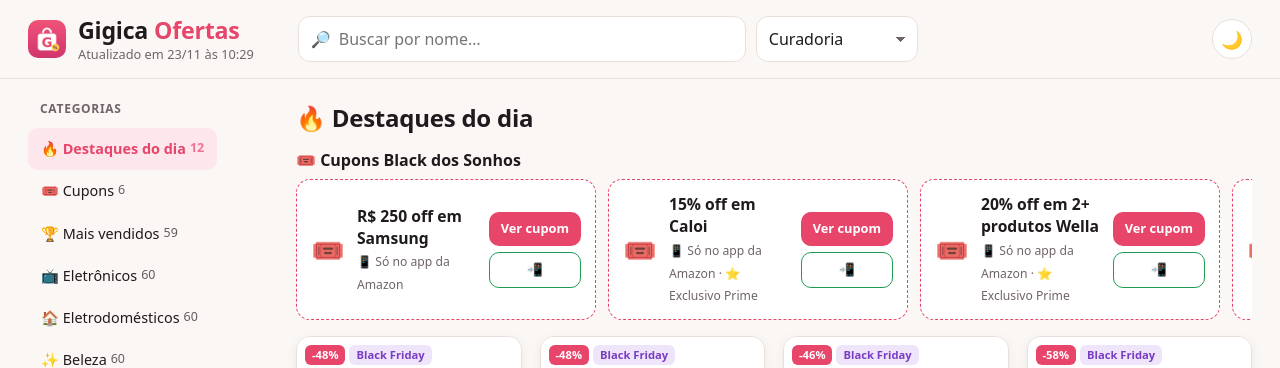
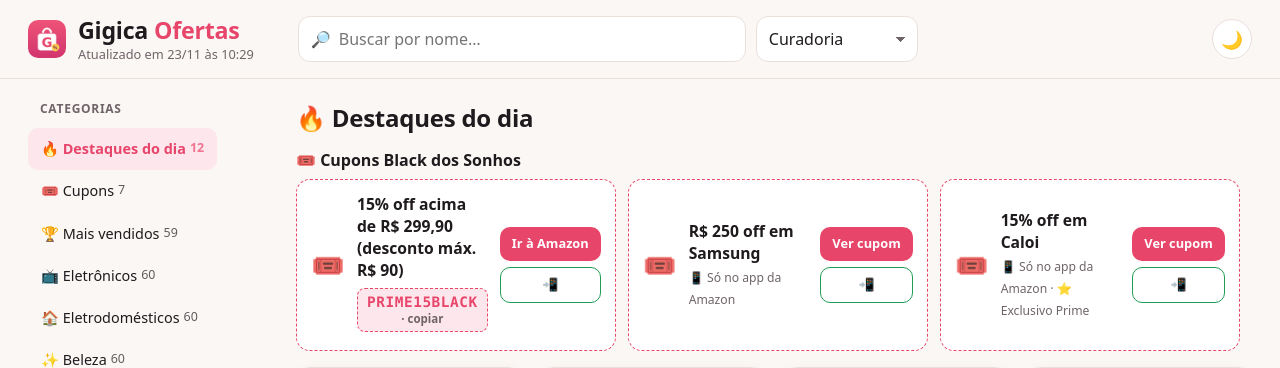
Before and after one commit to gitannus-glitch/gigica-ofertas, a plain HTML site: page index.html in a window 1280 px wide. Shown: the top 368 px of the page. Drawn offline with Linux system fonts and the light colour scheme; grey boxes are pictures that could not be loaded.

Commit message:
Cupom PRIME15BLACK com botão de copiar
Co-Authored-By: Claude Opus 5.5 <noreply@anthropic.com>
Claude-Session: https://claude.ai/code/session_018rEYmTNesVrMrceR6yDp7G

```diff
--- a/cupons.json
+++ b/cupons.json
@@ -1,18 +1,62 @@
 {
-  "campanha": "Black dos Sonhos",
-  "adicionadoEm": "2026-11-23T11:40",
-  "cupons": [
-    {"titulo": "R$ 250 off em Samsung", "marca": "Samsung", "soApp": true, "prime": false,
-     "link": "https://www.amazon.com.br/promotion/psp/A6BJ7AUHT0ERC?tag=gigicaofertas-20", "expira": null},
-    {"titulo": "15% off em Caloi", "marca": "Caloi", "soApp": true, "prime": true,
-     "link": "https://www.amazon.com.br/promotion/psp/A250UD3EEZ2CZK?tag=gigicaofertas-20", "expira": null},
-    {"titulo": "20% off em 2+ produtos Wella", "marca": "Wella", "soApp": true, "prime": true,
-     "link": "https://www.amazon.com.br/promotion/psp/A1GZF51ZWN2UGN?tag=gigicaofertas-20", "expira": null},
-    {"titulo": "20% off em Mondelez", "marca": "Mondelez", "soApp": true, "prime": false,
-     "link": "https://www.amazon.com.br/promotion/psp/A3LHJAPMA6BCY0?tag=gigicaofertas-20", "expira": null},
-    {"titulo": "20% off em Kérastase & L'Oréal Pro", "marca": "Kérastase", "soApp": true, "prime": false,
-     "link": "https://www.amazon.com.br/promotion/psp/A33O3KLVLFN32W?tag=gigicaofertas-20", "expira": null},
-    {"titulo": "20% off em produtos Nivea", "marca": "Nivea", "soApp": true, "prime": false,
-     "link": "https://www.amazon.com.br/promotion/psp/A3PKMIDVLY8UQK?tag=gigicaofertas-20", "expira": null}
-  ]
+ "campanha": "Black dos Sonhos",
+ "adicionadoEm": "2026-11-23T11:40",
+ "cupons": [
+  {
+   "titulo": "15% off acima de R$ 299,90 (desconto máx. R$ 90)",
+   "codigo": "PRIME15BLACK",
+   "soApp": false,
+   "prime": false,
+   "link": "https://www.amazon.com.br/?tag=gigicaofertas-20",
+   "expira": null
+  },
+  {
+   "titulo": "R$ 250 off em Samsung",
+   "marca": "Samsung",
+   "soApp": true,
+   "prime": false,
+   "link": "https://www.amazon.com.br/promotion/psp/A6BJ7AUHT0ERC?tag=gigicaofertas-20",
+   "expira": null
+  },
+  {
+   "titulo": "15% off em Caloi",
+   "marca": "Caloi",
+   "soApp": true,
+   "prime": true,
+   "link": "https://www.amazon.com.br/promotion/psp/A250UD3EEZ2CZK?tag=gigicaofertas-20",
+   "expira": null
+  },
+  {
+   "titulo": "20% off em 2+ produtos Wella",
+   "marca": "Wella",
+   "soApp": true,
+   "prime": true,
+   "link": "https://www.amazon.com.br/promotion/psp/A1GZF51ZWN2UGN?tag=gigicaofertas-20",
+   "expira": null
+  },
+  {
+   "titulo": "20% off em Mondelez",
+   "marca": "Mondelez",
+   "soApp": true,
+   "prime": false,
+   "link": "https://www.amazon.com.br/promotion/psp/A3LHJAPMA6BCY0?tag=gigicaofertas-20",
+   "expira": null
+  },
+  {
+   "titulo": "20% off em Kérastase & L'Oréal Pro",
+   "marca": "Kérastase",
+   "soApp": true,
+   "prime": false,
+   "link": "https://www.amazon.com.br/promotion/psp/A33O3KLVLFN32W?tag=gigicaofertas-20",
+   "expira": null
+  },
+  {
+   "titulo": "20% off em produtos Nivea",
+   "marca": "Nivea",
+   "soApp": true,
+   "prime": false,
+   "link": "https://www.amazon.com.br/promotion/psp/A3PKMIDVLY8UQK?tag=gigicaofertas-20",
+   "expira": null
+  }
+ ]
 }
--- a/index.html
+++ b/index.html
@@ -104,6 +104,10 @@
   .cupom .tx { flex: 1; min-width: 0; }
   .cupom strong { display: block; font-size: .98rem; }
   .cupom small { color: var(--muted); font-size: .76rem; }
+  .codigo { display: inline-block; margin: 6px 0 4px; font: 800 .9rem ui-monospace, SFMono-Regular, Menlo, monospace; letter-spacing: .04em;
+    color: var(--brand); background: var(--brand-soft); border: 1.5px dashed var(--brand); border-radius: 8px; padding: 5px 9px; cursor: pointer;
+    -webkit-user-select: all; user-select: all; }
+  .codigo span { font: 600 .72rem system-ui, sans-serif; letter-spacing: 0; color: var(--muted); }
   .cupom .acoes { display: flex; flex-direction: column; gap: 6px; flex: none; }
   .cupom .btn { padding: 8px 12px; font-size: .8rem; }
   .faixa { margin: 0 0 16px; }
@@ -323,9 +327,10 @@ function cupomHTML(c) {
   const link = c.link.includes("tag=") ? c.link : c.link + (c.link.includes("?") ? "&" : "?") + "tag=" + TAG;
   const info = [c.soApp ? "📱 Só no app da Amazon" : "", c.prime ? "⭐ Exclusivo Prime" : "",
     c.expira ? "até " + c.expira.split("-").reverse().slice(0, 2).join("/") : ""].filter(Boolean).join(" · ");
-  const wa = "https://wa.me/?text=" + encodeURIComponent(`🎟️ ${c.titulo} na Amazon${c.soApp ? " (só no app)" : ""}\n${link}`);
-  return `<div class="cupom"><span class="ic">🎟️</span><div class="tx"><strong>${esc(c.titulo)}</strong><small>${esc(info)}</small></div>
-    <div class="acoes"><a class="btn btn-amz" href="${esc(link)}" target="_blank" rel="noopener sponsored">Ver cupom</a>
+  const wa = "https://wa.me/?text=" + encodeURIComponent(`🎟️ ${c.titulo} na Amazon${c.soApp ? " (só no app)" : ""}${c.codigo ? "\nUse o cupom: " + c.codigo : ""}\n${link}`);
+  const cod = c.codigo ? `<button class="codigo" data-codigo="${esc(c.codigo)}" title="Copiar código">${esc(c.codigo)} <span>· copiar</span></button>` : "";
+  return `<div class="cupom"><span class="ic">🎟️</span><div class="tx"><strong>${esc(c.titulo)}</strong>${cod}<small>${esc(info)}</small></div>
+    <div class="acoes"><a class="btn btn-amz" href="${esc(link)}" target="_blank" rel="noopener sponsored">${c.codigo ? "Ir à Amazon" : "Ver cupom"}</a>
     <a class="btn btn-wa" href="${esc(wa)}" target="_blank" rel="noopener">📲</a></div></div>`;
 }
 
@@ -404,6 +409,14 @@ if (GRUPO_URL) { const j = $("#join"); j.href = GRUPO_URL; j.hidden = false; $("
   }));
 });
 addEventListener("resize", () => dados && render());
+// Copiar código de cupom (com plano B: seleciona o texto se a cópia for bloqueada)
+document.addEventListener("click", (e) => {
+  const b = e.target.closest(".codigo"); if (!b) return;
+  const cod = b.dataset.codigo, sp = b.querySelector("span");
+  const ok = () => { sp.textContent = "· copiado! ✅"; setTimeout(() => sp.textContent = "· copiar", 2000); };
+  const fallback = () => { const r = document.createRange(); r.selectNodeContents(b.firstChild); const s = getSelection(); s.removeAllRanges(); s.addRange(r); sp.textContent = "· selecionado"; };
+  try { navigator.clipboard.writeText(cod).then(ok, fallback); } catch (err) { fallback(); }
+});
 addEventListener("hashchange", () => {
   const h = location.hash.slice(1);
   if (dados && CATS.some(c => c.id === h) && h !== atual) { atual = h; mostrar = PASSO; render(); window.scrollTo(0, 0); }
```
